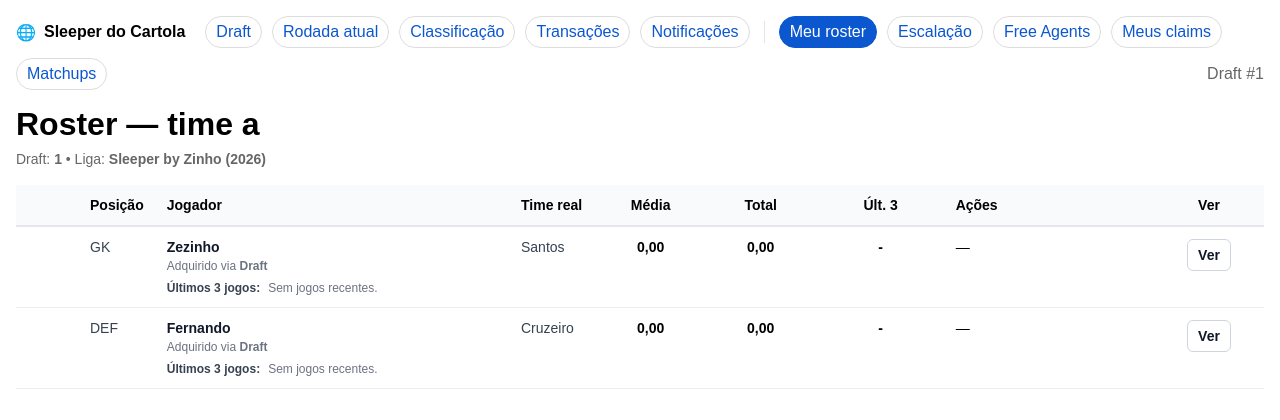
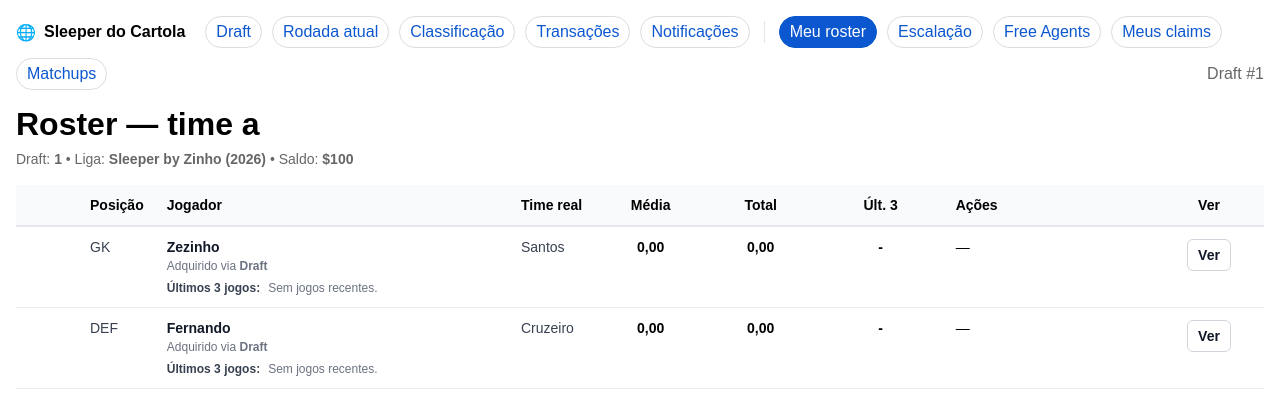
Before and after one commit to matheusbksimoes/fantasy-futebol, a Django app: page /draft/1/teams/1/roster/ in a window 1280 px wide. Shown: the top 420 px of the page. Run offline with Django 5.2, Linux system fonts and the light colour scheme; a user stored in the database is signed in; data comes from the database, SQL or seed files in the repository; data that the repository does not hold is empty; parts of the project's set-up code (start-up, migrations or seed data) failed here and were passed over.

Commit message:
feat: exibe saldo dos times no roster e na classificacao

```diff
--- a/league/templates/league/standings.html
+++ b/league/templates/league/standings.html
@@ -15,6 +15,7 @@
           <th style="border:1px solid #ddd; padding:8px; background:#f5f5f5; text-align:center;">PF</th>
           <th style="border:1px solid #ddd; padding:8px; background:#f5f5f5; text-align:center;">PA</th>
           <th style="border:1px solid #ddd; padding:8px; background:#f5f5f5; text-align:center;">Jogos</th>
+          <th style="border:1px solid #ddd; padding:8px; background:#f5f5f5; text-align:center;">Saldo</th>
         </tr>
       </thead>
       <tbody>
@@ -33,6 +34,9 @@
             <td style="border:1px solid #ddd; padding:8px; text-align:center;">{{ row.points_for|floatformat:2 }}</td>
             <td style="border:1px solid #ddd; padding:8px; text-align:center;">{{ row.points_against|floatformat:2 }}</td>
             <td style="border:1px solid #ddd; padding:8px; text-align:center;">{{ row.games }}</td>
+            <td style="border:1px solid #ddd; padding:8px; text-align:center;">
+              <b>${{ row.team.budget }}</b>
+            </td>
           </tr>
         {% endfor %}
       </tbody>
--- a/league/templates/league/team_roster.html
+++ b/league/templates/league/team_roster.html
@@ -5,8 +5,8 @@
   <h1 style="margin-bottom:8px;">Roster — {{ team.name }}</h1>
 
   <div style="color:#666; margin-bottom:18px; font-size:14px;">
-    Draft: <b>{{ draft.id }}</b> • Liga: <b>{{ draft.league }}</b>
-  </div>
+  Draft: <b>{{ draft.id }}</b> • Liga: <b>{{ draft.league }}</b> • Saldo: <b>${{ team.budget }}</b>
+</div>
 
   {% if roster_items %}
     <div style="overflow-x:auto;">
```
